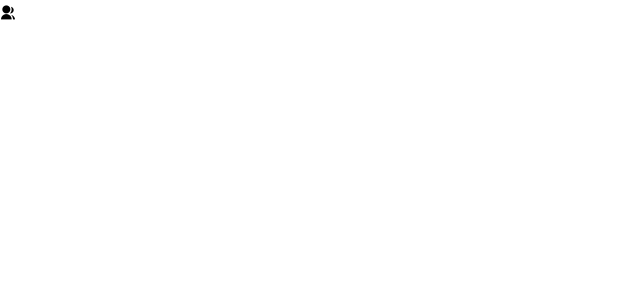
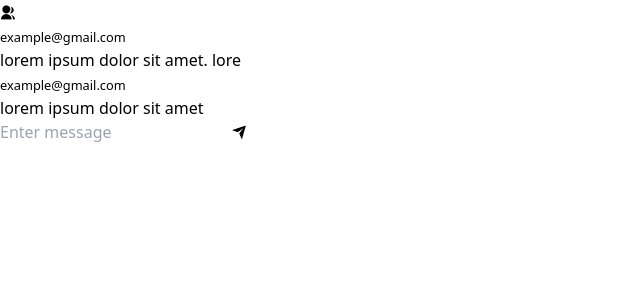
Before and after one commit to PRINCERAHUL1/VenomAI-Chat-App, a React (Vite) app in the folder Frontend/: page /project in a window 1280 px wide. Shown: the top 300 px of the page, without its empty margins (0-640 px from the left). Built offline with nearby package versions, Linux system fonts and the light colour scheme.

Commit message:
Added Messaging UI

```diff
--- a/Frontend/src/screens/Project.jsx
+++ b/Frontend/src/screens/Project.jsx
@@ -13,14 +13,39 @@
         className='h-screen w-screen flex'
         >
 
-            <section className="left h-full min-w-60 bg-red-300">
+            <section className="left flex flex-col h-full min-w-72 bg-slate-300">
 
                 <header
-                className='flex justify-end p-2 px-4 w-full bg-slate-200'>
-                    <button className='p-2'>
+                className='flex justify-end p-2 px-4 w-full bg-slate-100'>
+                    <button className='p-2 px-4'>
                         <i className="ri-group-fill"></i>
                     </button>
                 </header>
+
+                <div className="conversation-area flex-grow flex flex-col">
+                    <div className="message-box p-1 flex-grow flex flex-col gap-1">
+                        <div className="message max-w-56 flex flex-col p-2 bg-slate-50 w-fit rounded-md">
+                            <small
+                            className='opacity-65 text-xs'
+                            >example@gmail.com</small>
+                            <p className='text-sm'>lorem ipsum dolor sit amet. lore</p>
+                        </div>
+                        <div className="ml-auto message max-w-56 flex flex-col p-2 bg-slate-50 w-fit rounded-md">
+                            <small
+                            className='opacity-65 text-xs'
+                            >example@gmail.com</small>
+                            <p className='text-sm'>lorem ipsum dolor sit amet</p>
+                        </div>
+                    </div>
+                        <div className="inputField w-full flex">
+                            <input
+                            className='p-2 px-4 border-none outline-none'
+                            type="text" placeholder='Enter message'/>
+                            <button
+                            className='flex-grow px-3'
+                            ><i className="ri-send-plane-fill"></i></button>
+                        </div>
+                </div>
             </section>
 
         </main>
```
